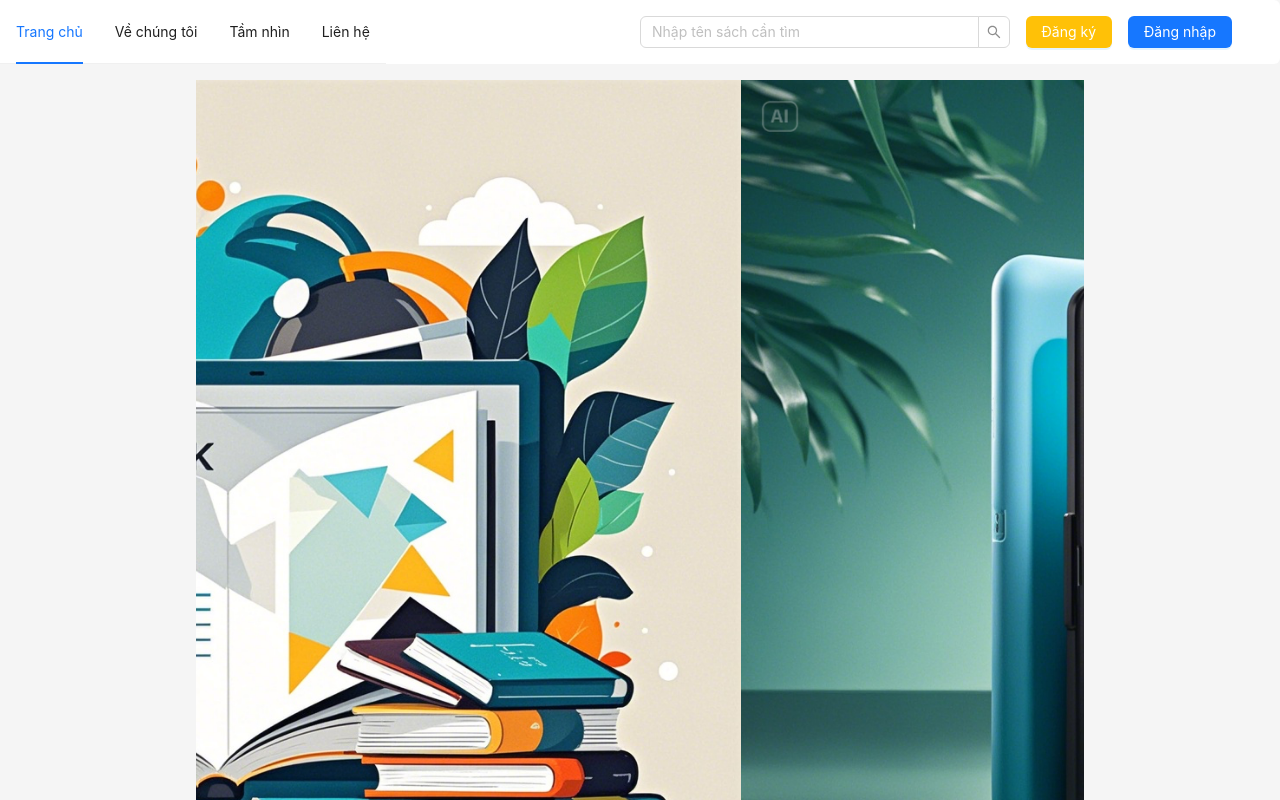
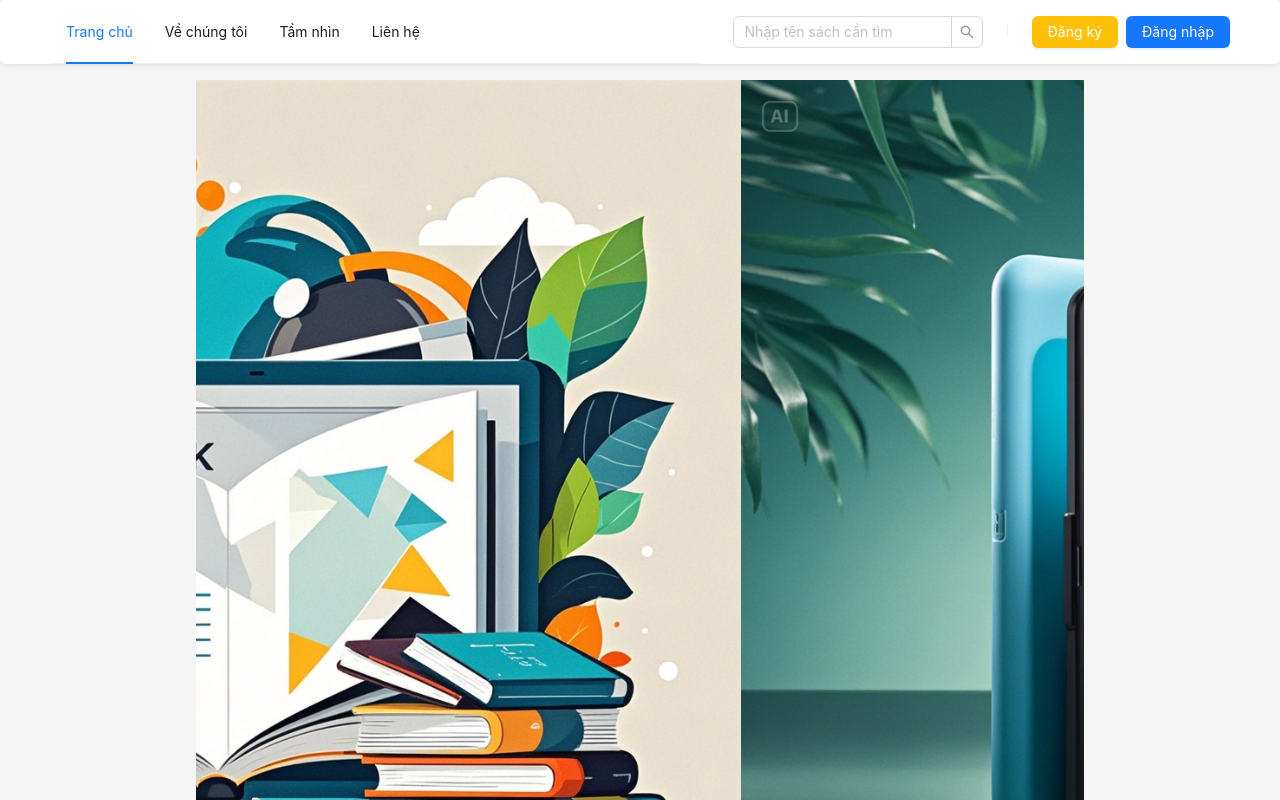
Before and after one commit to thangnhox/doAnTotNghiep_FrontEnd, a React (Create React App) app in the folder thu-vien-sach/: page / in a window 1280 px wide. Shown: the top 800 px of the page. Built offline with nearby package versions, Linux system fonts and the light colour scheme; no server answers.

Commit message:
Update Header

```diff
--- a/thu-vien-sach/src/components/HeaderComponent.tsx
+++ b/thu-vien-sach/src/components/HeaderComponent.tsx
@@ -1,66 +1,120 @@
-import { Button, Input, Menu, MenuProps } from 'antd'
-import { Header } from 'antd/es/layout/layout'
-import Search from 'antd/es/transfer/search'
-import React, { useEffect } from 'react'
-import { AddAuth, authState, AuthState } from '../redux/authSlice'
-import { useDispatch, useSelector } from 'react-redux'
-import { AppConstants } from '../appConstants'
-import { validateToken } from '../utils/jwtUtil'
-import UserTool from './UserTool'
-import { Link, useNavigate } from 'react-router-dom'
-import { ItemType, MenuItemType } from 'antd/es/menu/interface'
-import store from '../redux/reduxStore'
+import { Button, Divider, Input, Menu } from "antd";
+import { Header } from "antd/es/layout/layout";
+import { useEffect } from "react";
+import { AddAuth, authState, AuthState } from "../redux/authSlice";
+import { useDispatch, useSelector } from "react-redux";
+import { AppConstants } from "../appConstants";
+import { validateToken } from "../utils/jwtUtil";
+import UserTool from "./UserTool";
+import { Link, useNavigate } from "react-router-dom";
+import { ItemType, MenuItemType } from "antd/es/menu/interface";
+import axios, { AxiosResponse } from "axios";
+import { ResponseDTO } from "../dtos/ResponseDTO";
+import { User } from "firebase/auth";
 
 const HeaderComponent = () => {
-  const auth: AuthState = useSelector(authState)
+  const auth: AuthState = useSelector(authState);
   const dispatch = useDispatch();
-  const navigate = useNavigate()
+  const navigate = useNavigate();
 
-  const menuItems: ItemType<MenuItemType>[]= [{
-    key: 'home',
-    label: (<Link className='nav-item' to={'/'} >Trang chủ</Link>)
+  const menuItems: ItemType<MenuItemType>[] = [
+    {
+      key: "home",
+      label: (
+        <Link className="nav-item" to={"/"}>
+          Trang chủ
+        </Link>
+      ),
     },
     {
-    key: 'about',
-    label:(<Link className='nav-item' to={'/'} >Về chúng tôi</Link>)
+      key: "about",
+      label: (
+        <Link className="nav-item" to={"/"}>
+          Về chúng tôi
+        </Link>
+      ),
     },
     {
-    key: 'vision',
-    label:(<Link className='nav-item' to={'/'}>Tầm nhìn</Link>)
+      key: "vision",
+      label: (
+        <Link className="nav-item" to={"/"}>
+          Tầm nhìn
+        </Link>
+      ),
     },
     {
-    key: 'contact-us',
-    label:(<Link className='nav-item' to={'/'}>Liên hệ</Link>)
-  }
-]
+      key: "contact-us",
+      label: (
+        <Link className="nav-item" to={"/"}>
+          Liên hệ
+        </Link>
+      ),
+    },
+  ];
 
-useEffect(()=> {
-  checkLogin()
-},[])
+  useEffect(() => {
+    checkLogin();
+  }, []);
 
-const checkLogin = () => {
-  const res = store.getState().auth.data
-  if(!res) {
+  const checkLogin = async () => {
+    try {
+      const res = localStorage.getItem(AppConstants.token);
+      if (!res) {
         return;
       }
-  if(!validateToken(res.token)){
+      if (!validateToken(res)) {
         return;
       }
-  dispatch(AddAuth(JSON.parse(res.token)))
+      const userRes: AxiosResponse<ResponseDTO<User>> = await axios.get(
+        `${process.env.REACT_APP_BASE_URL}/user/info`,
+        {
+          headers: {
+            Authorization: `Bearer ${JSON.parse(res)}`,
+          },
         }
+      );
+      dispatch(AddAuth({ token: res, user: userRes.data.data }));
+    } catch (e: any) {
+      console.log(e);
+    }
+  };
 
-  return <Header className='d-flex flex-row justify-content-between p-0 m-0 gap-3 bg-white rounded' >
-   <Menu items= {menuItems} mode='horizontal' defaultSelectedKeys={['home']} style={{flex:0.5}} />
-   <div className="d-flex flex-row pe-5 m-0 align-items-center justify-content-end w-50 gap-3 ">
-   <Input.Search placeholder='Nhập tên sách cần tìm' />
-   {
-    !auth.token ? <>
-    <Button type='primary' className='bg-warning' onClick={()=> navigate('/register')} >Đăng ký</Button>
-    <Button type='primary' onClick={()=> navigate('/login')}>Đăng nhập</Button>
-    </> : <UserTool  />
-   }
+  return (
+    <Header className="d-flex flex-row justify-content-between align-items-center bg-white shadow-sm rounded">
+      <Menu
+        items={menuItems}
+        mode="horizontal"
+        defaultSelectedKeys={["home"]}
+        style={{ flex: 1, marginRight: "2rem" }}
+      />
+
+      <div className="d-flex flex-row align-items-center gap-3">
+        <Input.Search
+          placeholder="Nhập tên sách cần tìm"
+          style={{ width: "250px" }}
+        />
+
+        <Divider type="vertical" />
+
+        {!auth.token ? (
+          <div className="d-flex gap-2 align-items-center">
+            <Button
+              type="primary"
+              className="bg-warning"
+              onClick={() => navigate("/register")}
+            >
+              Đăng ký
+            </Button>
+            <Button type="primary" onClick={() => navigate("/login")}>
+              Đăng nhập
+            </Button>
+          </div>
+        ) : (
+          <UserTool />
+        )}
       </div>
     </Header>
-}
+  );
+};
 
-export default HeaderComponent
+export default HeaderComponent;
```
Lines whose indentation alone changed are shown as unchanged.
